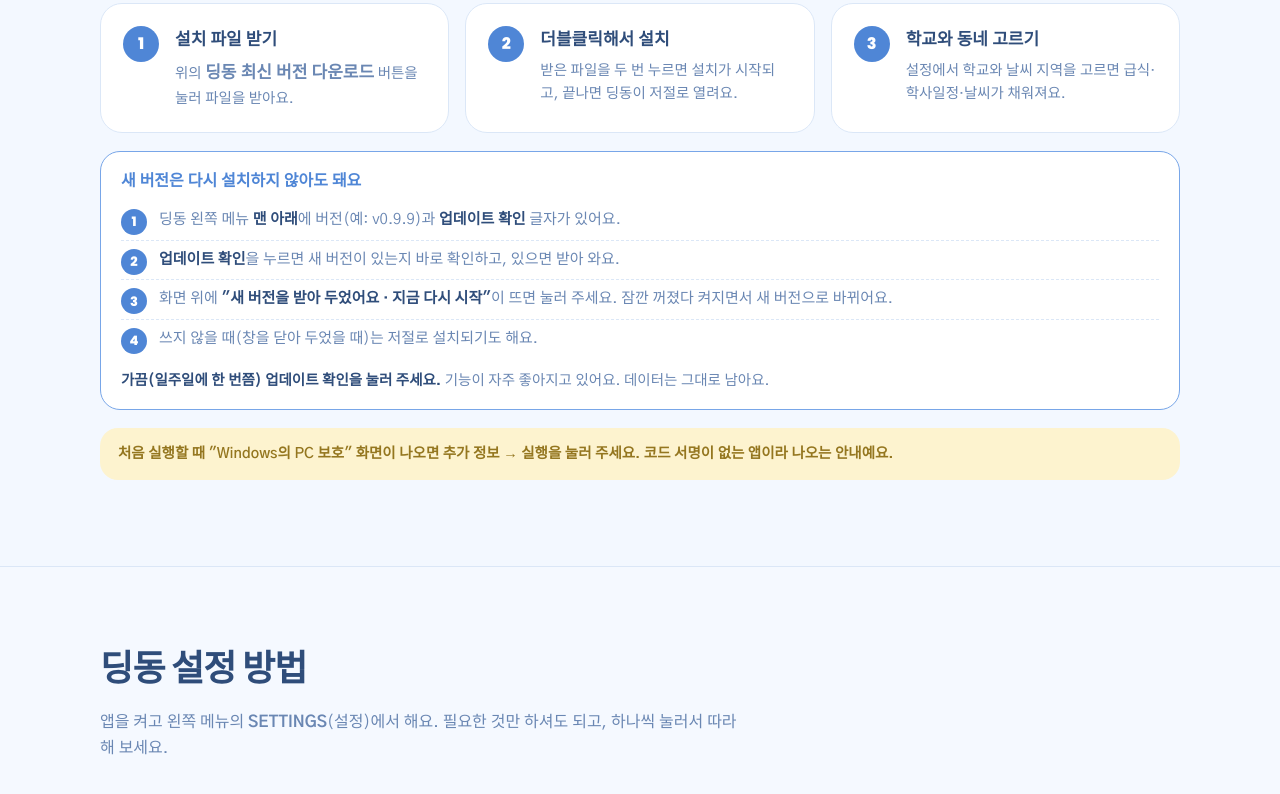
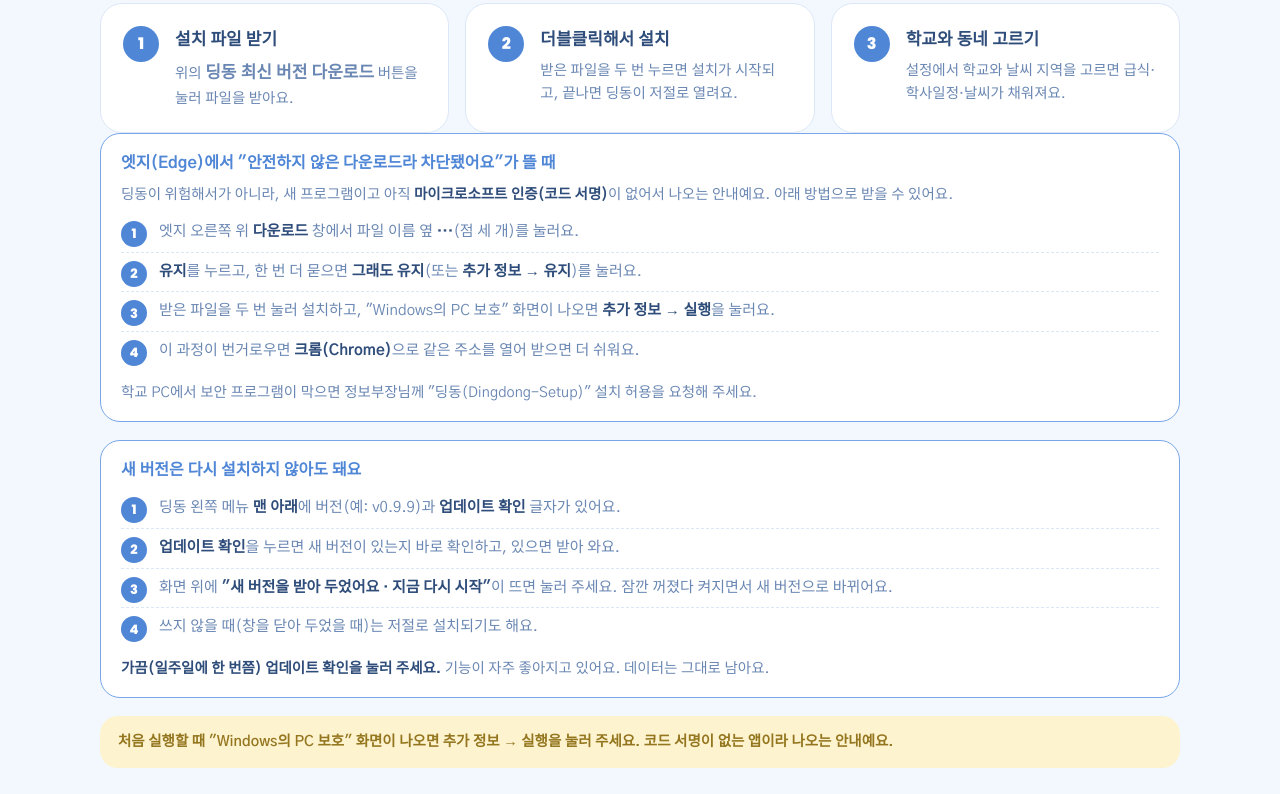
Before and after one commit to ghaud21-art/dingdong, a plain HTML site: page index.html in a window 1280 px wide. Shown: the part 2207-3001 px from the top of the page. Drawn offline with Linux system fonts and the light colour scheme.

Commit message:
설치 페이지: 엣지 다운로드 차단 안내
Co-Authored-By: Claude Sonnet 5.5 <noreply@anthropic.com>

```diff
--- a/index.html
+++ b/index.html
@@ -225,6 +225,17 @@ footer a{color:var(--ink-2);font-weight:700}
         <li><b>더블클릭해서 설치</b><p>받은 파일을 두 번 누르면 설치가 시작되고, 끝나면 딩동이 저절로 열려요.</p></li>
         <li><b>학교와 동네 고르기</b><p>설정에서 학교와 날씨 지역을 고르면 급식·학사일정·날씨가 채워져요.</p></li>
       </ol>
+      <div class="updnote" id="edgenote" style="margin-top:0;margin-bottom:18px">
+        <h3>엣지(Edge)에서 "안전하지 않은 다운로드라 차단됐어요"가 뜰 때</h3>
+        <p>딩동이 위험해서가 아니라, 새 프로그램이고 아직 <b>마이크로소프트 인증(코드 서명)</b>이 없어서 나오는 안내예요. 아래 방법으로 받을 수 있어요.</p>
+        <ol class="st">
+          <li>엣지 오른쪽 위 <b>다운로드</b> 창에서 파일 이름 옆 <b>···</b>(점 세 개)를 눌러요.</li>
+          <li><b>유지</b>를 누르고, 한 번 더 묻으면 <b>그래도 유지</b>(또는 <b>추가 정보 → 유지</b>)를 눌러요.</li>
+          <li>받은 파일을 두 번 눌러 설치하고, "Windows의 PC 보호" 화면이 나오면 <b>추가 정보 → 실행</b>을 눌러요.</li>
+          <li>이 과정이 번거로우면 <b>크롬(Chrome)</b>으로 같은 주소를 열어 받으면 더 쉬워요.</li>
+        </ol>
+        <p>학교 PC에서 보안 프로그램이 막으면 정보부장님께 "딩동(Dingdong-Setup)" 설치 허용을 요청해 주세요.</p>
+      </div>
       <div class="updnote" id="updnote">
         <h3>새 버전은 다시 설치하지 않아도 돼요</h3>
         <ol class="st">
@@ -272,6 +283,7 @@ footer a{color:var(--ink-2);font-weight:700}
         <details><summary>학생 정보는 안전한가요?</summary><p>생기부 명단과 초안은 이 PC 안에서 암호화해서 저장하고, 설정 백업에는 넣지 않아요. AI 초안을 만들 때는 선생님이 적은 핵심 활동 글만 보내고, 명단에 있는 학생 이름은 "학생"으로 바꿔서 보내요. 처음 사용할 때 안내를 보여 드려요.</p></details>
         <details><summary>새 버전은 어떻게 받나요?</summary><p>다시 내려받아 설치할 필요 없어요. 딩동 왼쪽 메뉴 맨 아래의 <b>업데이트 확인</b>을 누르면 새 버전을 받아 와요. 받으면 화면 위에 <b>"지금 다시 시작"</b>이 뜨니 눌러 주세요. 앱이 켜질 때와 3시간마다 알아서 확인하기도 하고, 쓰고 있지 않을 때는 저절로 설치하고 다시 켜지기도 해요. <b>가끔 업데이트 확인을 눌러 주세요.</b> 업데이트 확인 버튼이 안 보이는 옛 버전(0.9.5 이하)이면 트레이의 딩동 아이콘을 우클릭 → <b>끝내기</b> 후 다시 켜면 새 버전을 받아요.</p></details>
         <details><summary>업무포털·EVPN 비밀번호도 저장하나요?</summary><p>아니요. 인증서 암호와 EVPN 비밀번호는 딩동이 저장하지도, 대신 입력하지도 않아요. 딩동은 랜선인지 와이파이인지 확인해서 알맞은 로그인 페이지를 열어 주는 데까지만 도와요.</p></details>
+        <details><summary>엣지에서 다운로드가 차단돼요</summary><p>딩동은 코드 서명(마이크로소프트 인증)이 없는 새 프로그램이라 엣지·윈도우가 "안전하지 않을 수 있다"고 안내해요. 엣지 다운로드 창의 <b>··· → 유지 → 그래도 유지</b>를 누르면 받아져요. 설치할 때 "Windows의 PC 보호"가 나오면 <b>추가 정보 → 실행</b>을 눌러요. 크롬에서는 보통 더 간단히 받아져요. 서명 인증서를 구하면 이 안내가 사라져요.</p></details>
         <details><summary>어떻게 지우나요?</summary><p>Windows 설정의 앱 목록에서 "딩동"을 지우면 돼요. 저장된 데이터 폴더는 따로 남아 있으니, 완전히 지우려면 그 폴더도 지워 주세요.</p></details>
       </div>
     </div>
```
